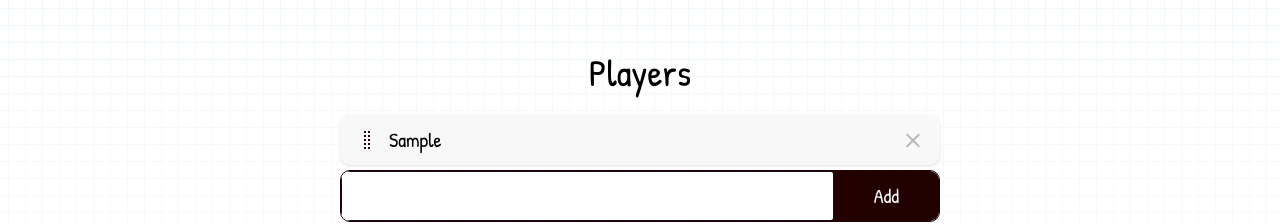
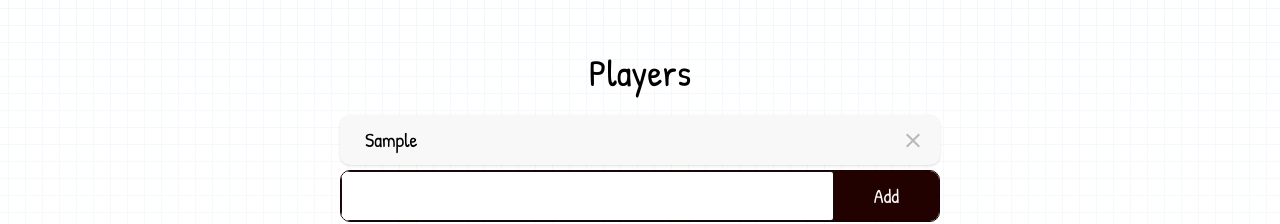
Before and after one commit to ngblaylock/scoresheet, a SvelteKit app: page /setup in a window 1280 px wide. Both pictures are taken after typing "Sample" into the empty fields and a click on the button "Add". Shown: the top 224 px of the page. Built offline with nearby package versions, Linux system fonts and the light colour scheme.

Commit message:
Some sizing fixes

```diff
--- a/src/app.css
+++ b/src/app.css
@@ -8,7 +8,30 @@
 		font-size: 20px;
 		background: url('/grid-bg.svg');
 	}
+	:root {
+		--app-height: 100%;
+	 }
+	 html,
+	 body {
+		padding: 0;
+		margin: 0;
+		overflow: hidden;
+		width: 100vw;
+		height: 100vh;
+		height: var( — app-height);
+	 }
 	body:not(.bg-dark) {
 		background: linear-gradient(180deg, rgba(255, 255, 255, 0) 0%, rgba(255, 255, 255, 1) 100%);
 	}
+	/* Chrome, Safari, Edge, Opera */
+	input::-webkit-outer-spin-button,
+	input::-webkit-inner-spin-button {
+		-webkit-appearance: none;
+		margin: 0;
+	}
+
+	/* Firefox */
+	input[type='number'] {
+		-moz-appearance: textfield;
+	}
 }
--- a/src/routes/+layout.svelte
+++ b/src/routes/+layout.svelte
@@ -1,11 +1,34 @@
-<script>
+<script lang="ts">
+	import { onMount } from 'svelte';
+	import { navigating } from '$app/stores';
 	import '../app.css';
+	onMount(() => {
+		const appHeight = () => {
+			const doc = document.documentElement;
+			doc.style.setProperty(` — app-height`, `${window.innerHeight}px`);
+		};
+		window.addEventListener(`resize`, appHeight);
+		appHeight();
+	});
+
+	const myFunction = () => {
+		var myDiv = document.getElementById('scroll-container');
+		myDiv!.scrollTop = 0;
+	};
+
+	$: if ($navigating) myFunction();
 </script>
 
 <div class="h-screen flex">
 	<div class="flex-1">
-		<div class="h-full flex flex-col">
+		<div class="h-full flex flex-col" id="scroll-container">
 			<slot />
 		</div>
 	</div>
 </div>
+
+<style>
+	#scroll-container {
+		overflow-y: auto;
+	}
+</style>
--- a/src/routes/setup/+page.svelte
+++ b/src/routes/setup/+page.svelte
@@ -73,12 +73,12 @@
 
 	<Title>Players</Title>
 	<div>
-		<!-- TODO: Add Drag/Drop -->
 		{#each players as player, index (player)}
-			<div>
-				<Card classList="mb-1">
-					<div class="flex">
-						<img src="/icons/drag-vertical.svg" alt="drag icon" />
+		<div>
+			<Card classList="mb-1">
+				<div class="flex">
+						<!-- TODO: Add Drag/Drop -->
+						<!-- <img src="/icons/drag-vertical.svg" alt="drag icon" /> -->
 						<div class="mx-2">{player.name}</div>
 						<button class="ml-auto" on:click={() => removePlayer(index)}>
 							<img src="/icons/close.svg" alt="remove player icon" />
```
